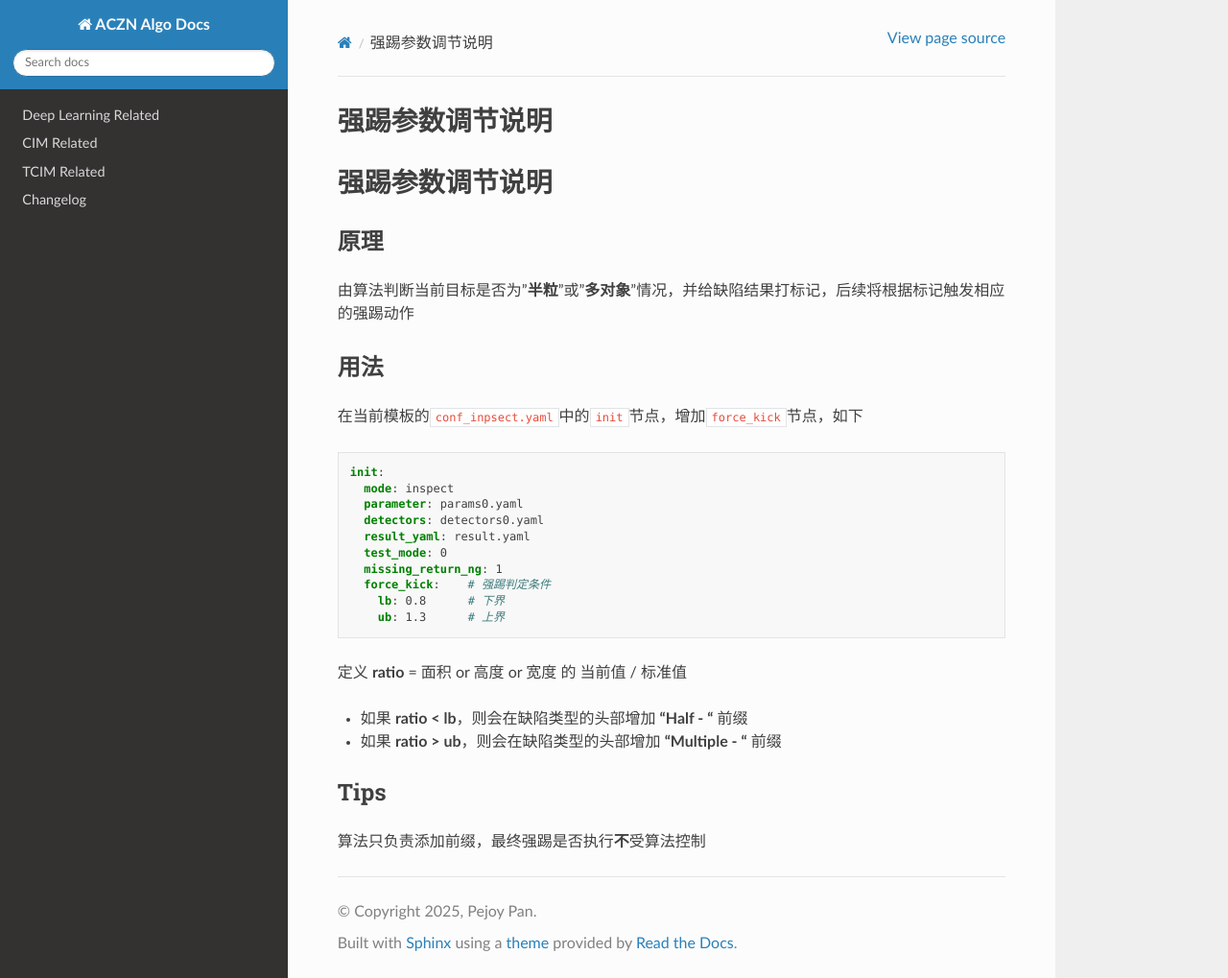
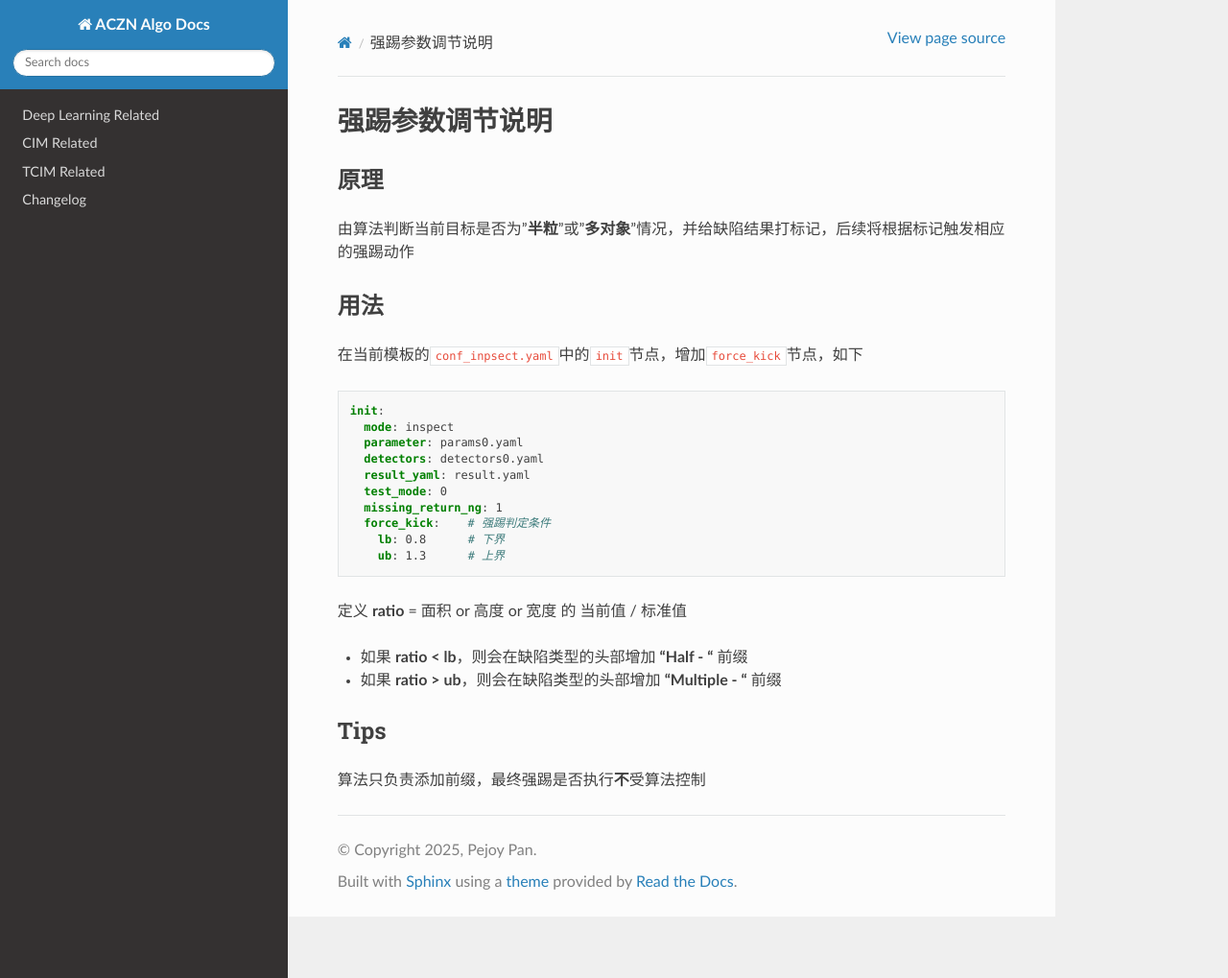
Before and after one commit to pejoypan/aczn-algo-docs, a Sphinx documentation site: the page built from docs/source/cim/force-kick-adjust.md, in a window 1280 px wide and 1019 px high. Shown: the whole window at 96% size. Built offline with Sphinx 7.4.7 and the Read the Docs theme 3.1.0, drawn with Linux system fonts in a browser that asks for light colours; pages that are not in the unit, such as notebooks, are missing from menus.

Commit message:
modify title

```diff
--- a/docs/source/cim/force-kick-adjust.md
+++ b/docs/source/cim/force-kick-adjust.md
@@ -1,7 +1,3 @@
-强踢参数调节说明
-=============
-
-
 # 强踢参数调节说明
 
 ## 原理
```
Also changed, not shown: docs/source/cim/capsule-calibration-procedure.md (+0 -2 lines).
